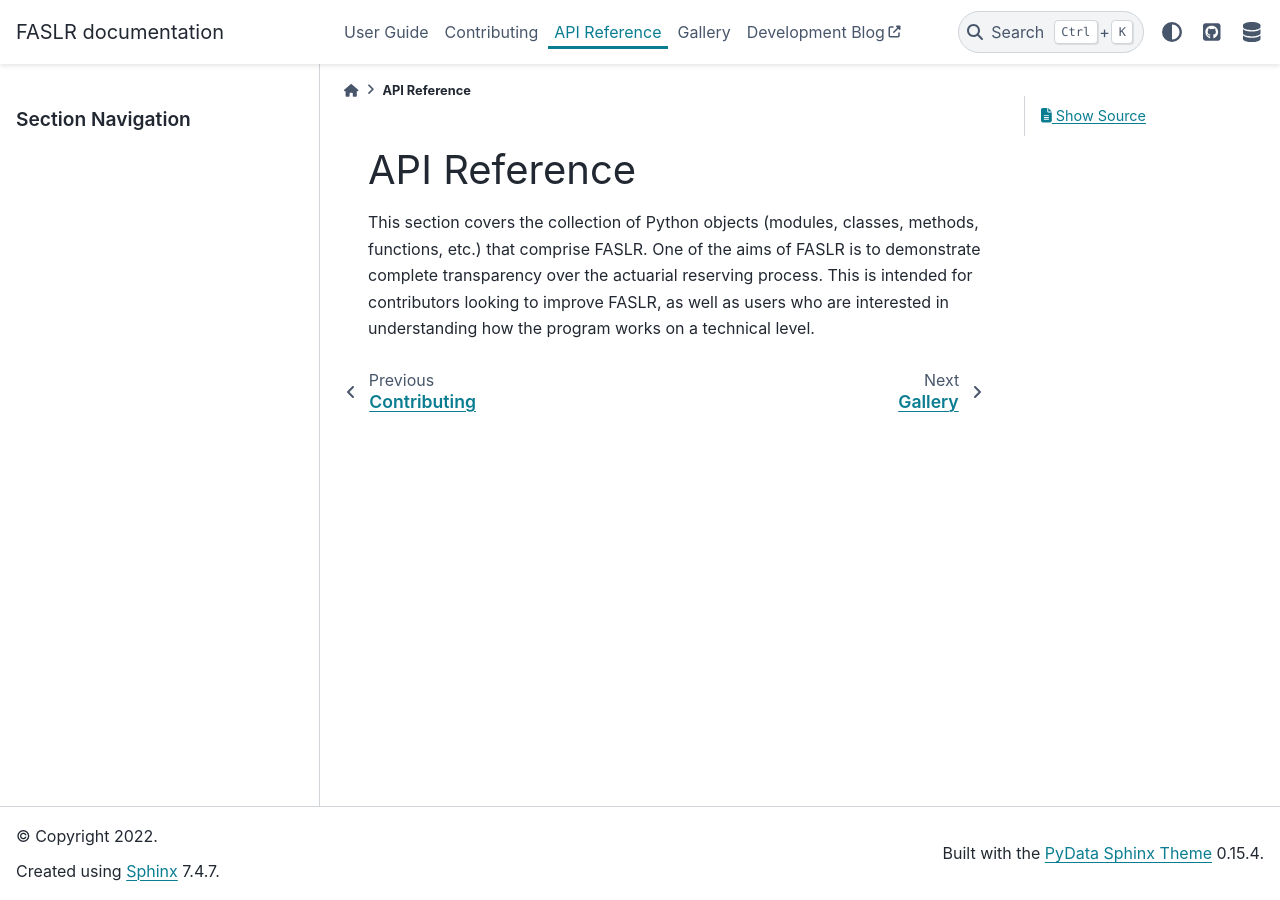
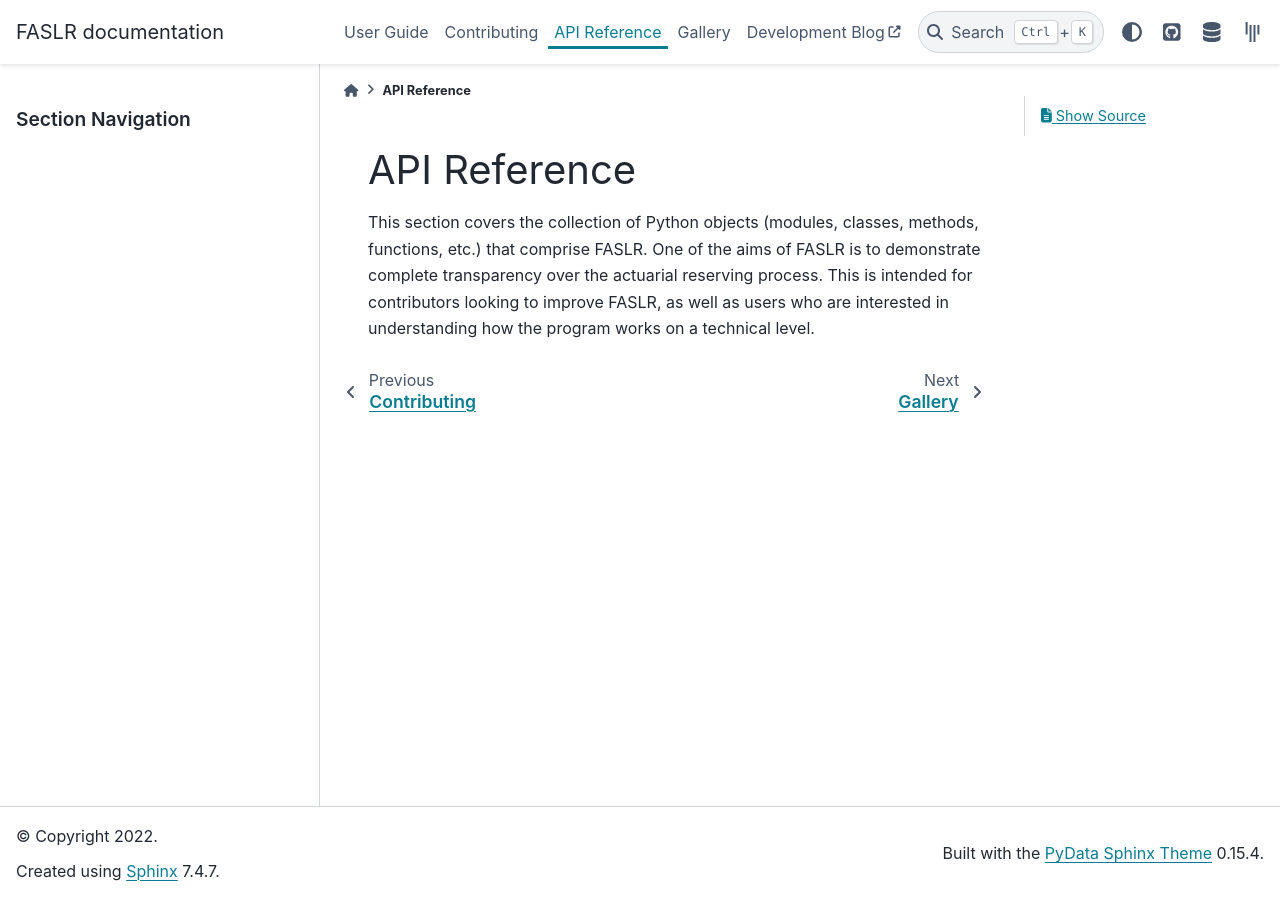
Before and after one commit to casact/FASLR, a Sphinx documentation site: the page built from docs/api/index.rst, in a window 1280 px wide. Built offline with Sphinx 7.4.7 and the PyData theme 0.15.4, drawn with Linux system fonts in a browser that asks for light colours; pages that are not in the unit, such as notebooks, are missing from menus; the version number is read from the project's files by our own code.

Commit message:
DOCS: Add gitter icon.

```diff
--- a/docs/conf.py
+++ b/docs/conf.py
@@ -91,6 +91,12 @@ html_theme_options = {
             "url": "https://faslr.com/db",
             "icon": "fa-solid fa-database",
             "type": "fontawesome",
+        },
+        {
+            "name": "Chat",
+            "url": "https://app.gitter.im/#/room/#faslr:gitter.im",
+            "icon": "fa-brands fa-gitter",
+            "type": "fontawesome"
         }
     ],
     "favicons": [
```
